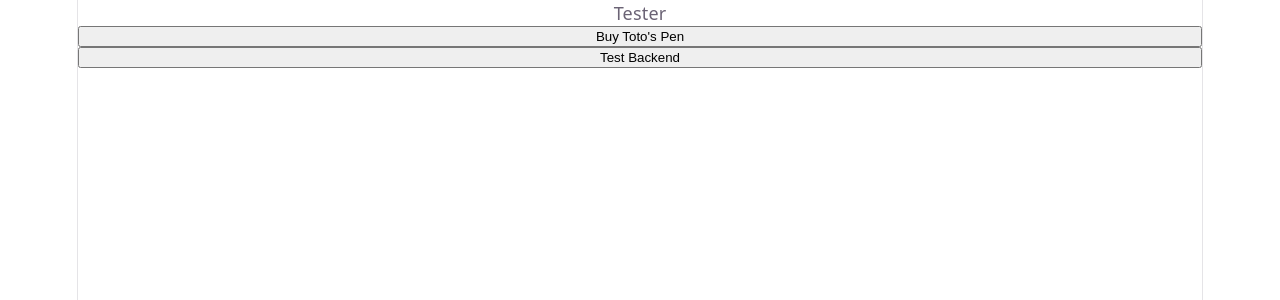
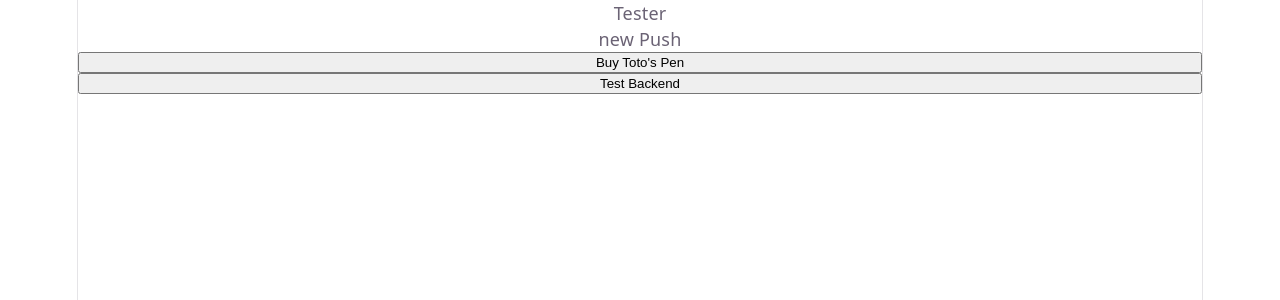
Before and after one commit to zeegy99/Frank-s-Penspinning-Website, a React (Vite) app in the folder frontend/: page / in a window 1280 px wide. Shown: the top 300 px of the page. Built offline with nearby package versions, Linux system fonts and the light colour scheme.

Commit message:
testing aws amplify

```diff
--- a/frontend/src/homepage.jsx
+++ b/frontend/src/homepage.jsx
@@ -19,6 +19,8 @@ function Homepage() {
         <>
         Tester
 
+        <p> new Push</p>
+
         <button onClick={buy_pen}>
             Buy Toto's Pen
         </button>
```
